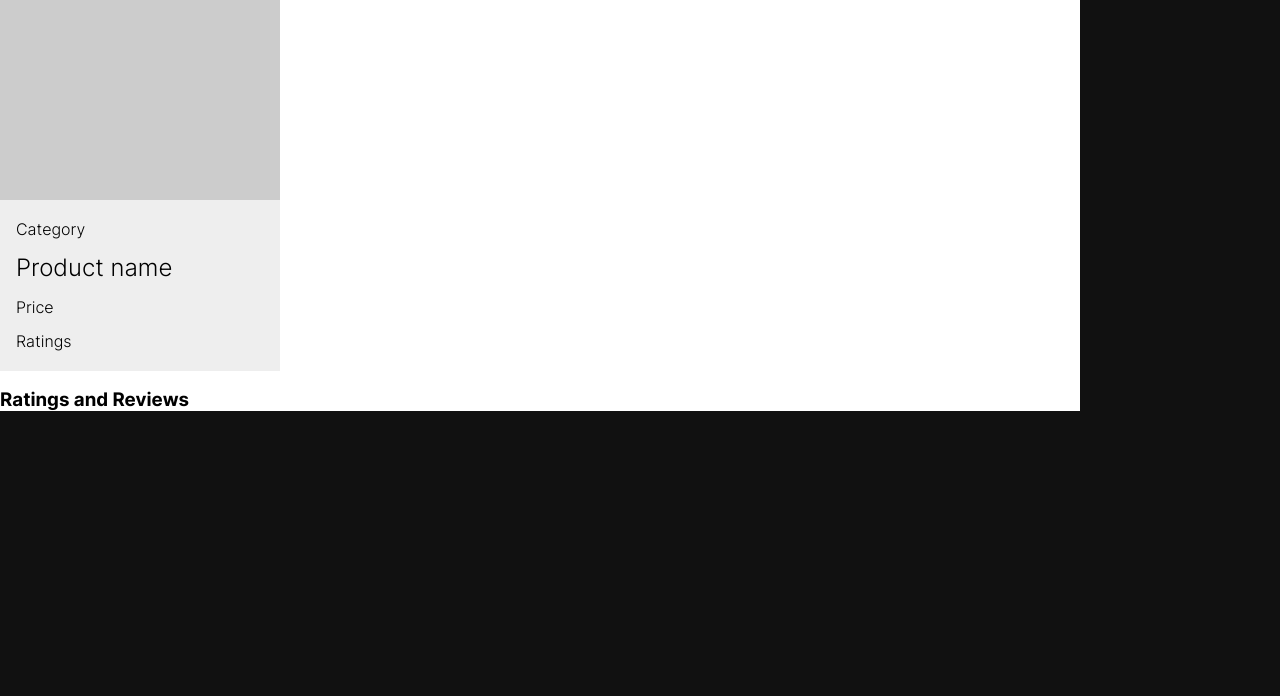
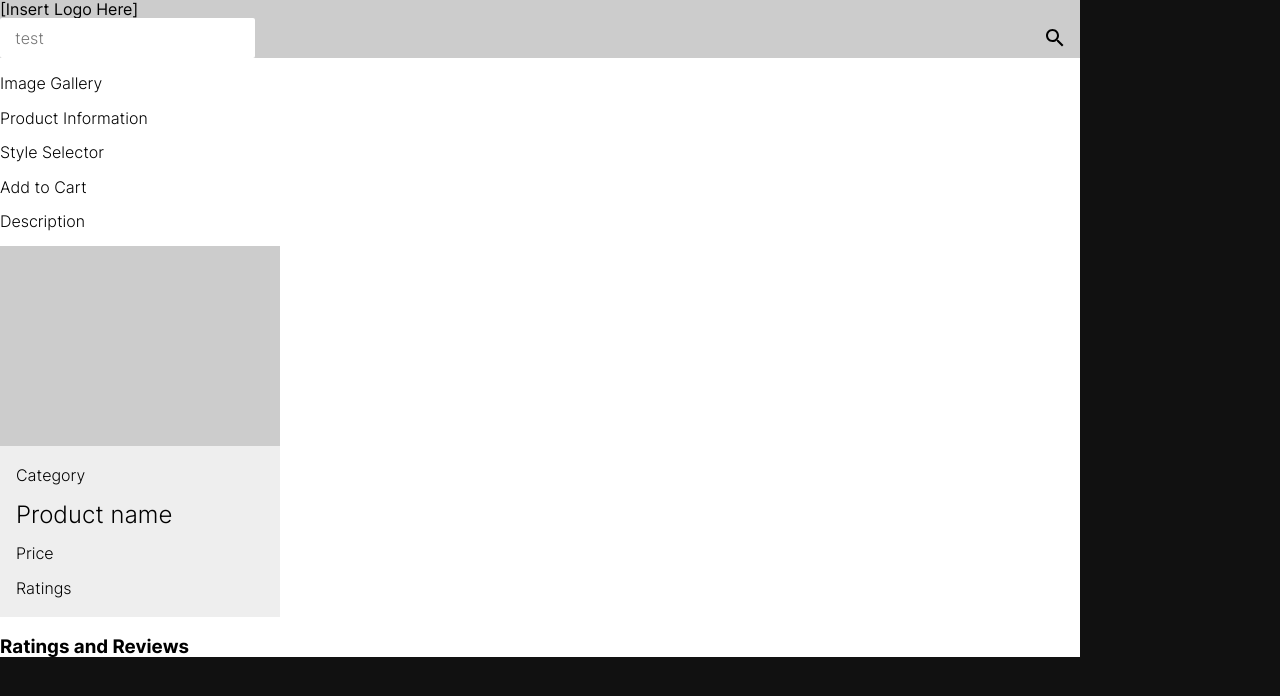
Before and after one commit to FruitLoops-Hackreactor/fruitloops, a React app: page / in a window 1280 px wide. Shown: the top 696 px of the page. Built offline with nearby package versions, Linux system fonts and the light colour scheme.

Commit message:
Got started on file structure for product overview

```diff
--- a/package.json
+++ b/package.json
@@ -29,6 +29,11 @@
     "webpack-dev-server": "^4.11.1"
   },
   "dependencies": {
+    "@emotion/react": "^11.10.4",
+    "@emotion/styled": "^11.10.4",
+    "@mui/icons-material": "^5.10.9",
+    "@mui/material": "^5.10.9",
+    "axios": "^1.1.2",
     "react": "^18.2.0",
     "react-dom": "^18.2.0"
   },
--- /dev/null
+++ b/src/components/ProductOverview/SearchBar.jsx
@@ -0,0 +1,17 @@
+import { useRef } from 'react'
+import SearchIcon from '@mui/icons-material/Search'
+import '../../styles/productOverview.css'
+
+export default function SearchBar() {
+  const searchRef = useRef()
+
+  return (
+    <nav className="search">
+      <div className="logo">[Insert Logo Here]</div>
+      <input ref={searchRef} type="text" placeholder="test"></input>
+      <div className="search-icon">
+        <SearchIcon />
+      </div>
+    </nav>
+  )
+}
--- a/src/components/ProductOverview/index.jsx
+++ b/src/components/ProductOverview/index.jsx
@@ -1,3 +1,27 @@
+import SearchBar from './SearchBar'
+import '../../styles/productOverview.css'
+
 export default function ProductOverview() {
-  return <section></section>
+  return (
+    <section>
+      <div className="navbar">
+        <SearchBar />
+      </div>
+      <div className="image-gallery">
+        <h4>Image Gallery</h4>
+      </div>
+      <div className="product-info">
+        <h4>Product Information</h4>
+      </div>
+      <div className="style-selector">
+        <h4>Style Selector</h4>
+      </div>
+      <div className="add-to-cart">
+        <h4>Add to Cart</h4>
+      </div>
+      <div className="description">
+        <h4>Description</h4>
+      </div>
+    </section>
+  )
 }
--- /dev/null
+++ b/src/styles/productOverview.css
@@ -0,0 +1,36 @@
+nav {
+  background-color: #ccc;
+}
+
+.image-gallery h4, .product-info h4, .style-selector h4, .add-to-cart h4, .description h4 {
+  font-family: 'Inter', sans-serif;
+  font-weight: 300;
+  margin: 1rem 0;
+}
+
+
+// SEARCH BAR COMPONENT
+.div logo {
+  font-family: 'Inter', sans-serif;
+  font-weight: 300;
+}
+
+.search input {
+  background: white;
+  border: 0;
+  border-radius: 2px;
+  font-family: 'Inter', sans-serif;
+  font-weight: 300;
+  padding: 15px;
+  height: 10px;
+  width: 225px;
+}
+
+.search-icon {
+  float: right;
+  background-color: transparent;
+  height: 40px;
+  width: 50px;
+  display: grid;
+  place-items: center;
+}
```
Also changed, not shown: 1 other file (tests, documents, lock files or other folders).
